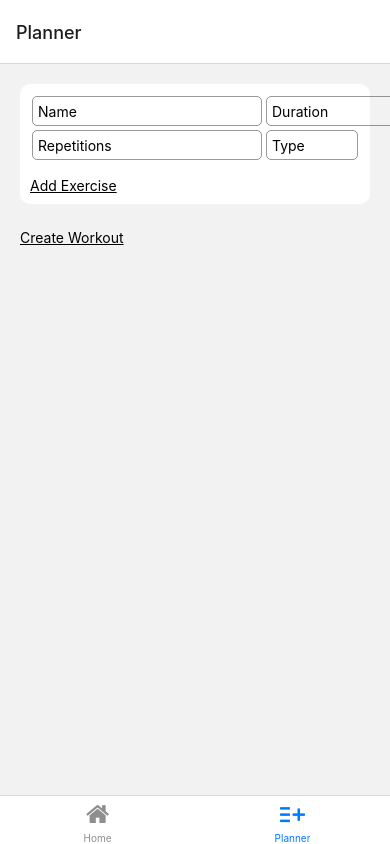
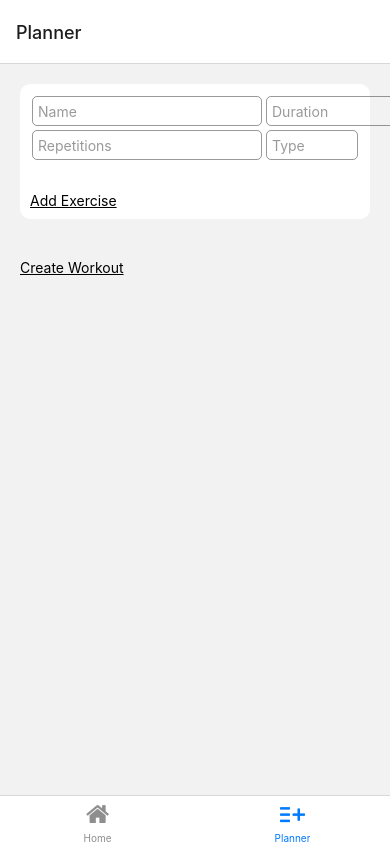
Before and after one commit to uurde/Workout-app, a React Native app: screen /Planner in a window 390 px wide. Built offline with nearby package versions, Linux system fonts and the light colour scheme.

Commit message:
section ux improvements

```diff
--- a/App.tsx
+++ b/App.tsx
@@ -1,19 +1,23 @@
 import { StatusBar } from 'expo-status-bar';
+import { useColorScheme } from 'react-native';
+import { SafeAreaProvider } from 'react-native-safe-area-context';
 import useCachedResources from './hooks/useCachedResources';
 import Navgation from './navigation';
 
 export default function App() {
   const isLoaded = useCachedResources();
+  const colorScheme = useColorScheme();
 
   if (isLoaded) {
     return (
       <>
-        <Navgation />
-        <StatusBar style="auto" />
+        <SafeAreaProvider>
+          <Navgation colorScheme={colorScheme} />
+          <StatusBar style="auto" />
+        </SafeAreaProvider>
       </>
     );
   } else {
     return null;
   }
-
 }
--- a/app.json
+++ b/app.json
@@ -5,7 +5,7 @@
     "version": "1.0.0",
     "orientation": "portrait",
     "icon": "./assets/icon.png",
-    "userInterfaceStyle": "light",
+    "userInterfaceStyle": "automatic",
     "splash": {
       "image": "./assets/splash.png",
       "resizeMode": "contain",
--- a/components/ExerciseForm.tsx
+++ b/components/ExerciseForm.tsx
@@ -34,6 +34,7 @@
                                 onChangeText={onChange}
                                 style={styles.input}
                                 value={value}
+                                placeholderTextColor={"rgba(0,0,0,0.4)"}
                                 placeholder="Name"
                             />
                         }
@@ -47,6 +48,7 @@
                                 onChangeText={onChange}
                                 style={styles.input}
                                 value={value}
+                                placeholderTextColor={"rgba(0,0,0,0.4)"}
                                 placeholder="Duration"
                             />
                         }
@@ -62,6 +64,7 @@
                                 onChangeText={onChange}
                                 style={styles.input}
                                 value={value}
+                                placeholderTextColor={"rgba(0,0,0,0.4)"}
                                 placeholder="Repetitions"
                             />
                         }
@@ -91,6 +94,7 @@
                                     </View> :
                                     <TextInput
                                         style={styles.input}
+                                        placeholderTextColor={"rgba(0,0,0,0.4)"}
                                         placeholder="Type"
                                         onPressIn={() => setSelectionOn(true)}
                                         value={value}
--- a/components/WorkoutForm.tsx
+++ b/components/WorkoutForm.tsx
@@ -31,7 +31,7 @@
                 }
             />
             <PressableText
-                style={{ marginTop: 15 }}
+                style={{ marginTop: 10 }}
                 text="Confirm"
                 onPress={handleSubmit((data) => {
                     onSubmit(data as WorkoutFormData);
@@ -46,7 +46,6 @@
         backgroundColor: "#fff",
         borderRadius: 10,
         padding: 10,
-        marginBottom: 10
     },
     input: {
         width: 200,
--- a/components/styled/PressableText.tsx
+++ b/components/styled/PressableText.tsx
@@ -1,9 +1,11 @@
-import { Text, Pressable, PressableProps } from "react-native";
+import { Text, Pressable, PressableProps, StyleProp, TextStyle } from "react-native";
 
-export function PressableText(props: PressableProps & { text: string }) {
+export type PressableTextProps = PressableProps & { text: string, style?: StyleProp<TextStyle> }
+
+export function PressableText(props: PressableTextProps) {
     return (
         <Pressable {...props}>
-            <Text style={{ textDecorationLine: "underline" }}>
+            <Text style={[props.style, { textDecorationLine: "underline" }]}>
                 {props.text}
             </Text>
         </Pressable>
--- /dev/null
+++ b/components/styled/PressableThemeText.tsx
@@ -0,0 +1,15 @@
+import { useColorScheme } from "react-native";
+import { PressableText, PressableTextProps } from "./PressableText";
+
+export function PressableThemeText(props: PressableTextProps) {
+
+    const colorScheme = useColorScheme();
+    const color = colorScheme === "light" ? "#000" : "#fff";
+
+    return (
+        <PressableText
+            {...props}
+            style={[props.style, { color }]}
+        />
+    )
+}
--- /dev/null
+++ b/components/styled/Text.tsx
@@ -0,0 +1,14 @@
+import { Text, useColorScheme } from "react-native";
+
+export function ThemeText(props: Text["props"]) {
+
+    const colorScheme = useColorScheme();
+    const color = colorScheme === "light" ? "#000" : "#fff";
+
+    return (
+        <Text
+            {...props}
+            style={[props.style, { color }]}
+        />
+    )
+}
--- a/navigation/index.tsx
+++ b/navigation/index.tsx
@@ -1,5 +1,6 @@
+import { ColorSchemeName } from "react-native";
 import { createNativeStackNavigator } from "@react-navigation/native-stack";
-import { NavigationContainer } from "@react-navigation/native";
+import { NavigationContainer, DarkTheme, DefaultTheme } from "@react-navigation/native";
 import { createBottomTabNavigator } from "@react-navigation/bottom-tabs";
 import { FontAwesome, Entypo } from '@expo/vector-icons';
 
@@ -7,9 +8,11 @@
 import PlannerScreen from "../screens/PlannerScreen";
 import WorkoutDetailScreen from "../screens/WorkoutDetailScreen";
 
-export default function Navgation() {
+export default function Navgation({ colorScheme }: { colorScheme: ColorSchemeName }) {
     return (
-        <NavigationContainer>
+        <NavigationContainer
+            theme={colorScheme === "light" ? DefaultTheme : DarkTheme}
+        >
             <RootNavigator />
         </NavigationContainer>
     )
@@ -30,7 +33,7 @@
             <Stack.Screen
                 name="WorkoutDetail"
                 component={WorkoutDetailScreen}
-                options={{title: "Workout Info"}}
+                options={{ title: "Workout Info" }}
             />
         </Stack.Navigator>
     )
--- a/package.json
+++ b/package.json
@@ -19,6 +19,8 @@
     "react-dom": "18.0.0",
     "react-hook-form": "^7.38.0",
     "react-native": "0.69.6",
+    "react-native-safe-area-context": "^4.4.1",
+    "react-native-screens": "^3.18.2",
     "react-native-web": "~0.18.7",
     "slugify": "^1.6.5"
   },
--- a/screens/HomeScreen.tsx
+++ b/screens/HomeScreen.tsx
@@ -1,14 +1,15 @@
-import { View, StyleSheet, Text, FlatList, Pressable } from "react-native";
+import { View, StyleSheet, FlatList, Pressable } from "react-native";
 import { NativeStackHeaderProps } from "@react-navigation/native-stack";
 import WorkoutItem from "../components/WorkoutItem";
 import { useWorkouts } from "../hooks/useWorkouts";
+import { ThemeText } from "../components/styled/Text";
 
 export default function HomeScreen({ navigation }: NativeStackHeaderProps) {
     const workouts = useWorkouts();
 
     return (
         <View style={styles.container}>
-            <Text style={styles.header}>New Workouts</Text>
+            <ThemeText style={styles.header}>New Workouts</ThemeText>
             <FlatList
                 data={workouts}
                 keyExtractor={item => item.slug}
--- a/screens/PlannerScreen.tsx
+++ b/screens/PlannerScreen.tsx
@@ -9,6 +9,7 @@
 import { Modal } from "../components/styled/Modal";
 import WorkoutForm, { WorkoutFormData } from "../components/WorkoutForm";
 import { storeWorkout } from "../storage/workout";
+import { PressableThemeText } from "../components/styled/PressableThemeText";
 
 export default function PlannerScreen({ navigation }: NativeStackHeaderProps) {
 
@@ -83,7 +84,7 @@
             <View>
                 <Modal
                     activator={({ handleOpen }) =>
-                        <PressableText
+                        <PressableThemeText
                             style={{ marginTop: 15 }}
                             text="Create Workout"
                             onPress={handleOpen}
```
Also changed, not shown: 1 other file (tests, documents, lock files or other folders).
